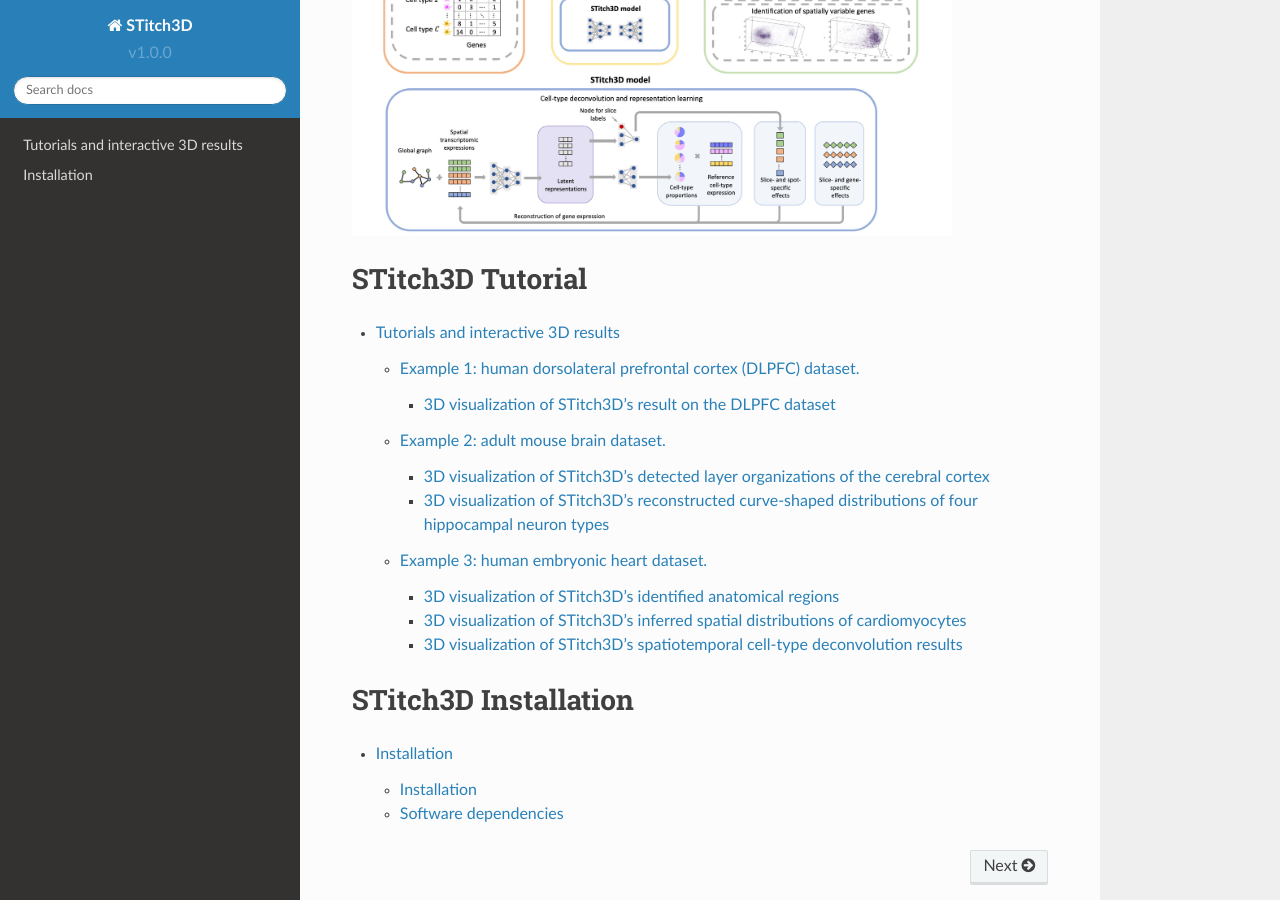
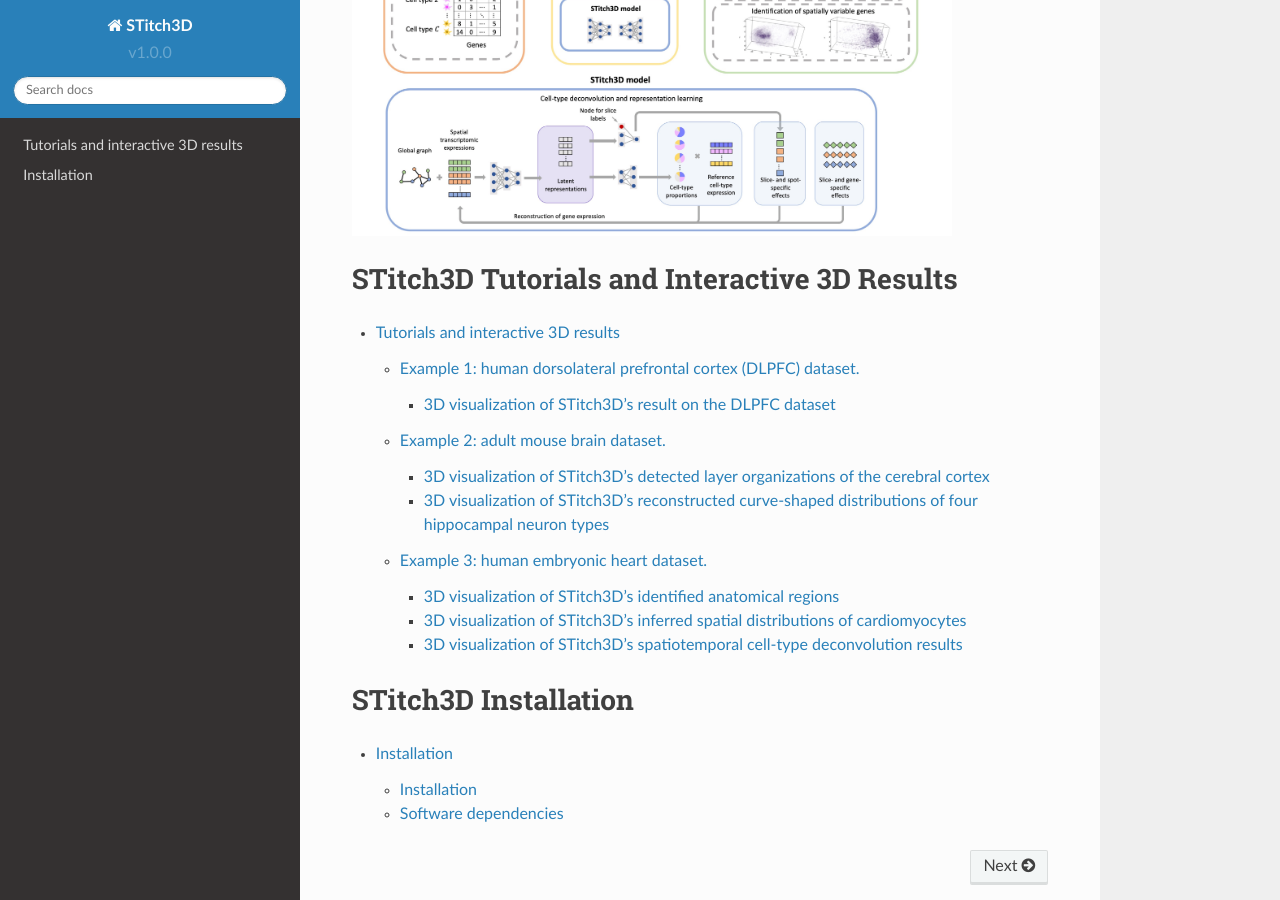
Before and after one commit to gefeiwang/STitch3D-tutorial, a Sphinx documentation site: the page built from docs/source/index.rst, in a window 1280 px wide and 900 px high, scrolled down 770 px. Built offline with Sphinx 7.4.7 and the Read the Docs theme 2.0.0, drawn with Linux system fonts in a browser that asks for light colours; pages that are not in the unit, such as notebooks, are missing from menus.

Commit message:
Update index.rst

```diff
--- a/docs/source/index.rst
+++ b/docs/source/index.rst
@@ -5,7 +5,7 @@ We developed STitch3D, a deep learning-based method for 3D reconstruction of tis
 .. image:: images/Overview.jpg
    :width: 600
 
-STitch3D Tutorial
+STitch3D Tutorials and Interactive 3D Results
 ==================
 .. toctree::
    :maxdepth: 3
```
